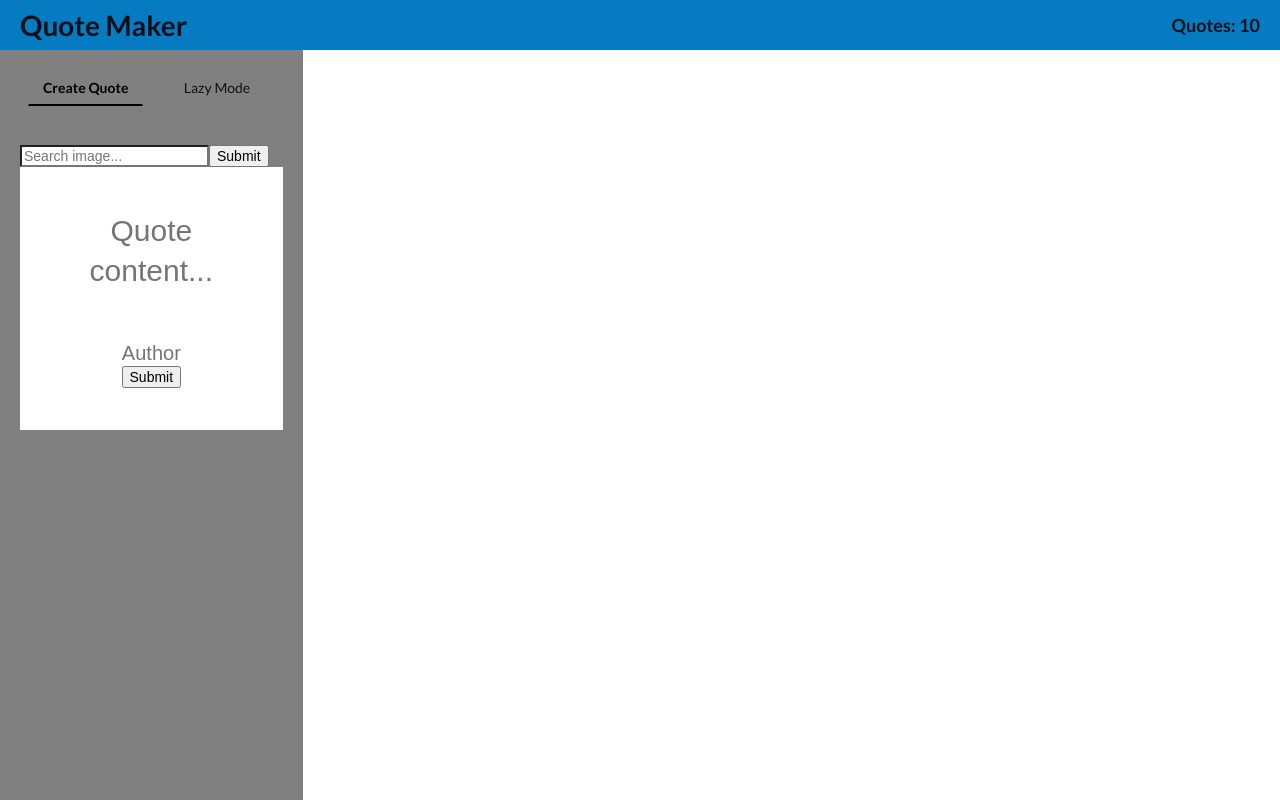
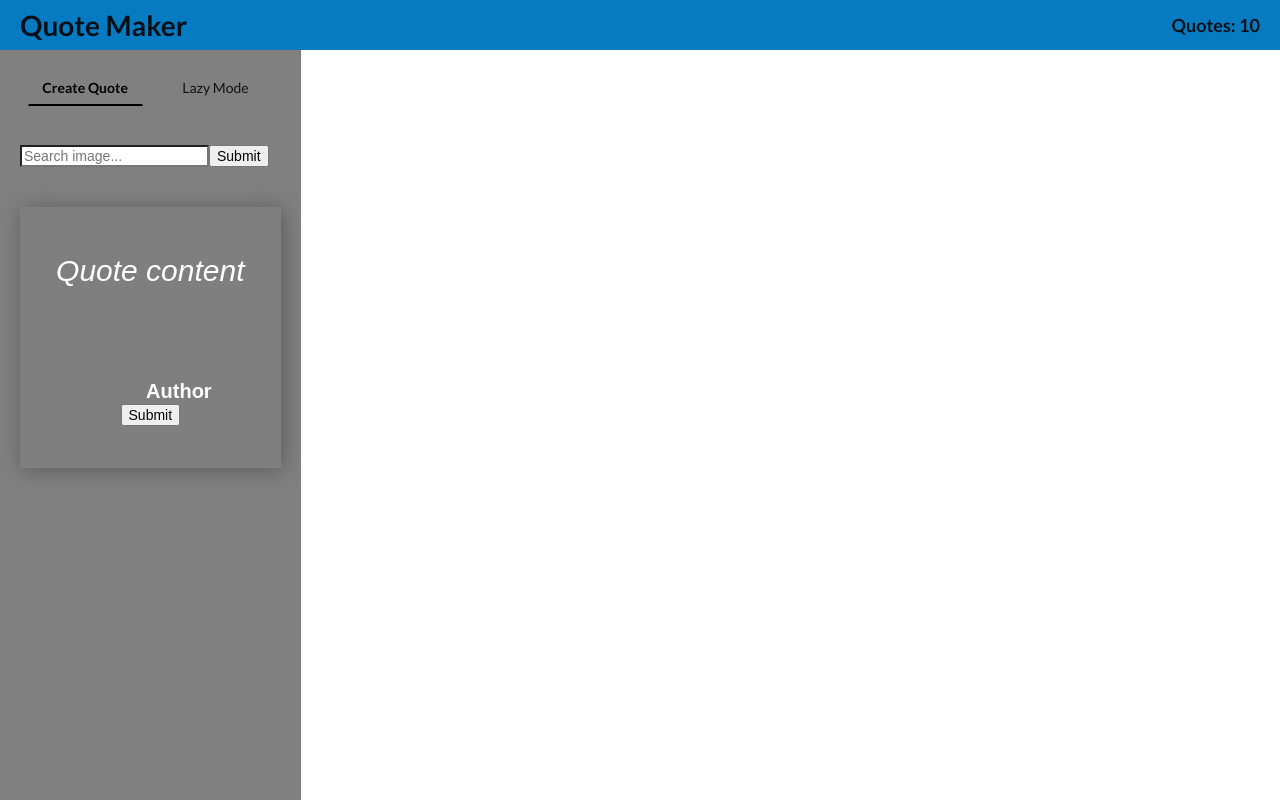
Before and after one commit to Sebachowa/colvin-test, a React (Create React App) app: page / in a window 1280 px wide. Built offline with nearby package versions, Linux system fonts and the light colour scheme.

Commit message:
added some styling to quote card

```diff
--- a/src/components/QuoteCard/index.js
+++ b/src/components/QuoteCard/index.js
@@ -1,14 +1,16 @@
 import React from 'react'
+
+import { Card, QuoteContent,QuoteBody, QuoteAuthor } from './styled.js'
 
 const QuoteCard = (props) => {
   const { content, image, author } = props.quote;
-  console.log(props)
   return (
-    <div>
-      <p>{content}</p>
-      <p>{author}</p>
-      <p>{image}</p>
-    </div>
+    <Card image={image}>
+      <QuoteContent>
+        <QuoteBody>{content}</QuoteBody>
+        <QuoteAuthor>{author}</QuoteAuthor>
+      </QuoteContent>
+    </Card>
   )
 }
 
--- /dev/null
+++ b/src/components/QuoteCard/styled.js
@@ -0,0 +1,51 @@
+import styled from 'styled-components';
+
+export const Card = styled.div`
+  background-color: white;
+  background-image: url('${props => props.image}');
+  background-size: cover;
+  background-repeat: no-repeat;
+  background-position: center;
+  width: 400px;
+  height: 400px;
+  position: relative; /* If you want text inside of it */
+  box-shadow: 2px 2px 20px rgba(0, 0, 0, 0.3);
+  :after {
+    content: "";
+    position: absolute;
+    top: 0; bottom: 0; left: 0; right: 0;
+    background: rgba(0,0,0,0.5);
+    pointer-events: none;
+    z-index: 2;
+  }
+`;
+
+export const QuoteContent = styled.div`
+  position: absolute;
+  top: 0;
+  right: 0;
+  left: 0;
+  bottom: 0;
+  display: flex;
+  flex-direction: column;
+  justify-content: center;
+  align-items: center;
+  color: white;
+  z-index: 3;
+`;
+
+export const QuoteBody = styled.h1`
+  width: 80%;
+  font-size: 30px;
+  font-weight: lighter;
+  font-style: italic;
+  text-align: center;
+  color: white;
+`;
+
+export const QuoteAuthor = styled.h1`
+  width: 80%
+  margin-top: 20px
+  font-size: 20px;
+  text-align: right;
+`;
--- a/src/components/QuoteInput/index.js
+++ b/src/components/QuoteInput/index.js
@@ -30,7 +30,7 @@ class QuoteInput extends React.Component {
               onChange={(e) => this.setState({ content: e.target.value })}
               value={this.state.content}
               type="text"
-              placeholder="Quote content..." />
+              placeholder="Quote content" />
             <Input
               onChange={(e) => this.setState({ author: e.target.value})}
               value={this.state.author}
--- a/src/components/QuoteInput/styled.js
+++ b/src/components/QuoteInput/styled.js
@@ -1,6 +1,7 @@
 import styled from 'styled-components'
 
 export const QuoteContainer = styled.div`
+  margin-top: 40px;
   background-color: white;
   background-image: url('${props => props.image}');
   background-size: cover;
@@ -9,6 +10,15 @@ export const QuoteContainer = styled.div`
   width: 100%;
   padding-top: 100%; /* 1:1 Aspect Ratio */
   position: relative; /* If you want text inside of it */
+  box-shadow: 2px 2px 20px rgba(0, 0, 0, 0.3);
+  :after {
+    content: "";
+    position: absolute;
+    top: 0; bottom: 0; left: 0; right: 0;
+    background: rgba(0,0,0,0.5);
+    pointer-events: none;
+    z-index: 2;
+  }
 `;
 
 export const Form = styled.form`
@@ -21,6 +31,8 @@ export const Form = styled.form`
   flex-direction: column;
   justify-content: center;
   align-items: center;
+  color: white;
+  z-index: 3;
 `;
 
 export const Input = styled.input`
@@ -33,6 +45,19 @@ export const Input = styled.input`
     outline: none;
     font-size: 20px;
     text-align: center;
+    z-index: 3;
+    width: 80%
+    font-size: 20px;
+    font-weight: bold;
+    text-align: right;
+    color: white;
+    ::placeholder {
+      width: 80%
+      font-size: 20px;
+      font-weight: bold;
+      text-align: right;
+      color: white;
+    }
 `;
 
 export const Textarea = styled.textarea`
@@ -49,4 +74,17 @@ export const Textarea = styled.textarea`
     font-size: 30px;
     text-align: center;
     resize: none;
+    z-index: 3;
+    font-size: 30px;
+    font-style: italic;
+    text-align: center;
+    color: white;
+    width: 80%
+    ::placeholder {
+      color: white;
+      font-size: 30px;
+      font-style: italic;
+      text-align: center;
+      color: white;
+    }
 `;
--- a/src/components/QuoteList/styled.js
+++ b/src/components/QuoteList/styled.js
@@ -2,5 +2,11 @@ import styled from 'styled-components';
 
 export const List = styled.div`
   width: 100%;
-  heigth: 100%;
+  min-height: 100%;
+  padding: 20px;
+  display: flex;
+  flex-direction: row;
+  justify-content: space-around;
+  flex-wrap: wrap;
+  overflow: scroll;
 `;
--- a/src/components/SearchImage/index.js
+++ b/src/components/SearchImage/index.js
@@ -14,7 +14,7 @@ class SearchImage extends React.Component {
   render() {
     return (
       <div>
-        <form onSubmit={this.onFormSubmit} ref="myForm">
+        <form onSubmit={this.onFormSubmit}>
           <input
             type="text"
             value={this.state.term}
```
